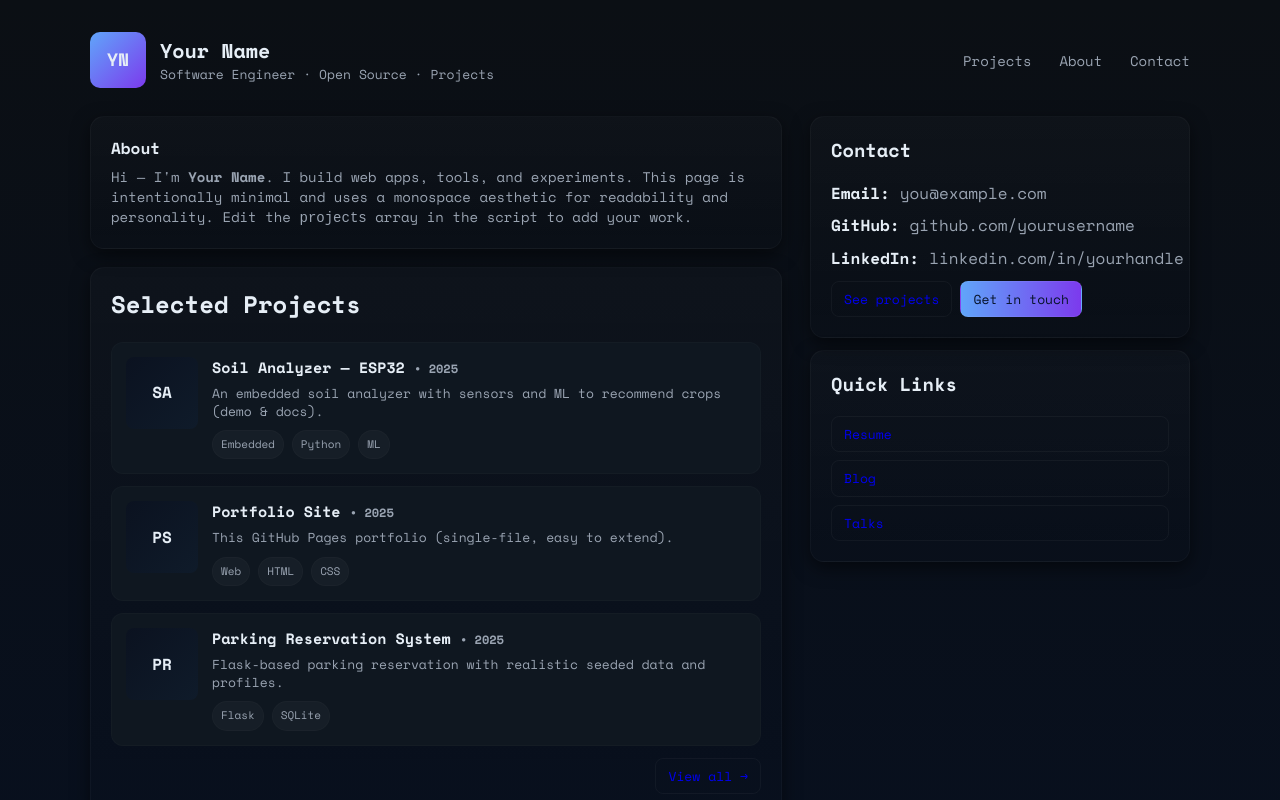
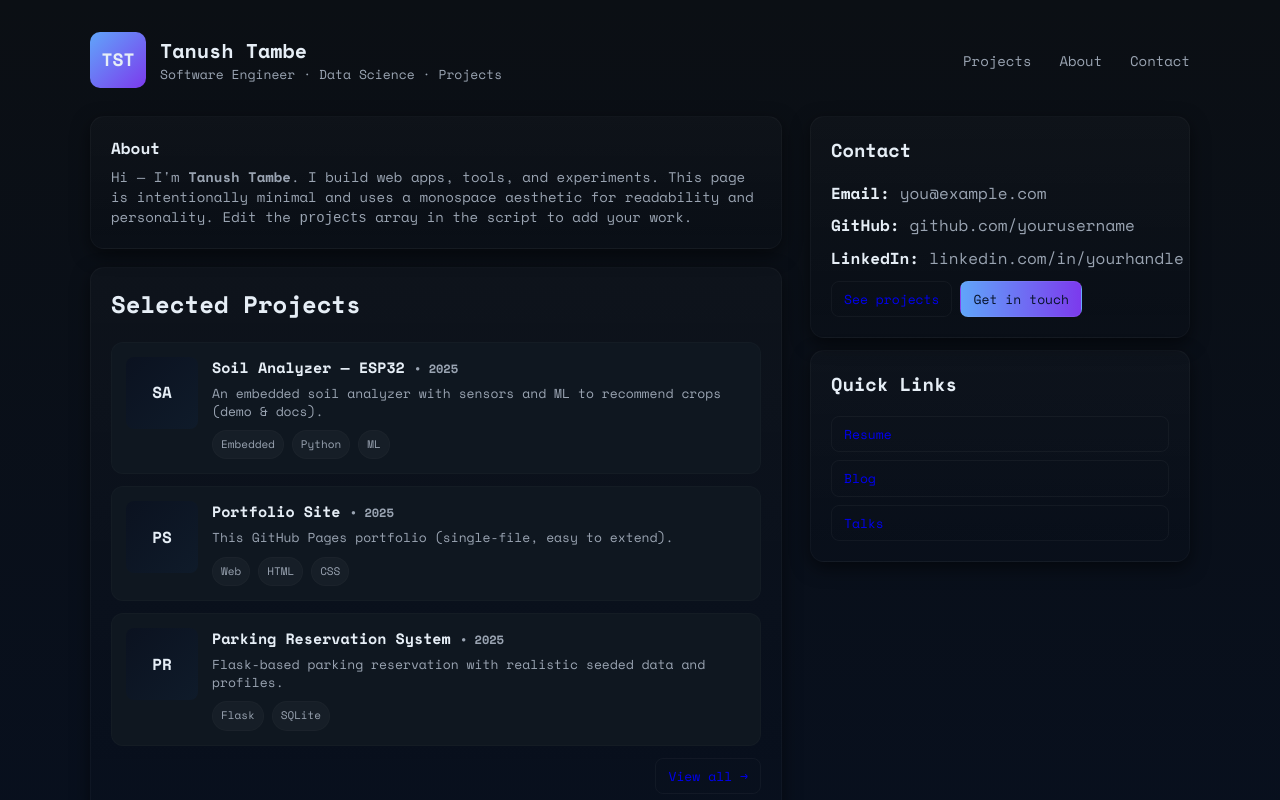
Before and after one commit to tambetanush/github-pages-site, a plain HTML site: page index.html in a window 1280 px wide. Shown: the top 800 px of the page. Drawn offline with nearby package versions, Linux system fonts and the light colour scheme.

Commit message:
Update personal details in index.html

```diff
--- a/index.html
+++ b/index.html
@@ -258,11 +258,11 @@
         <div class="container">
             <header>
                 <div class="brand">
-                    <div class="logo">YN</div>
+                    <div class="logo">TST</div>
                     <div>
-                        <h1>Your Name</h1>
+                        <h1>Tanush Tambe</h1>
                         <p class="lead">
-                            Software Engineer · Open Source · Projects
+                            Software Engineer · Data Science · Projects
                         </p>
                     </div>
                 </div>
@@ -278,7 +278,7 @@
                     <div class="card about" id="about">
                         <h2>About</h2>
                         <p>
-                            Hi — I'm <strong>Your Name</strong>. I build web
+                            Hi — I'm <strong>Tanush Tambe</strong>. I build web
                             apps, tools, and experiments. This page is
                             intentionally minimal and uses a monospace aesthetic
                             for readability and personality. Edit the
```
